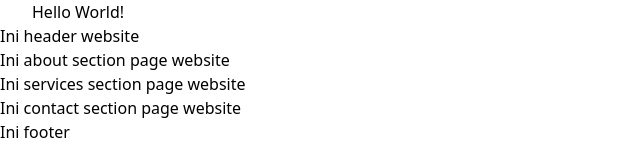
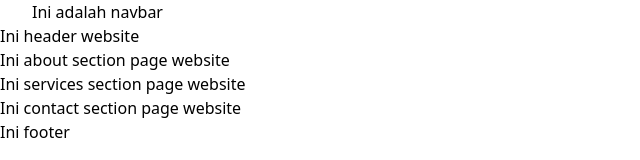
Before and after one commit to mallexibra/pt-blambangan-mandiri-sejahtera, a Next.js app: page / in a window 1280 px wide. Shown: the top 160 px of the page, without its empty margins (0-640 px from the left). Built offline with nearby package versions, Linux system fonts and the light colour scheme.

Commit message:
chore: setup navbar components

```diff
--- a/src/components/Navbar.tsx
+++ b/src/components/Navbar.tsx
@@ -4,7 +4,7 @@
   return (
     <nav>
       <Container>
-        <p>Hello World!</p>
+        <p>Ini adalah navbar</p>
       </Container>
     </nav>
   );
```
